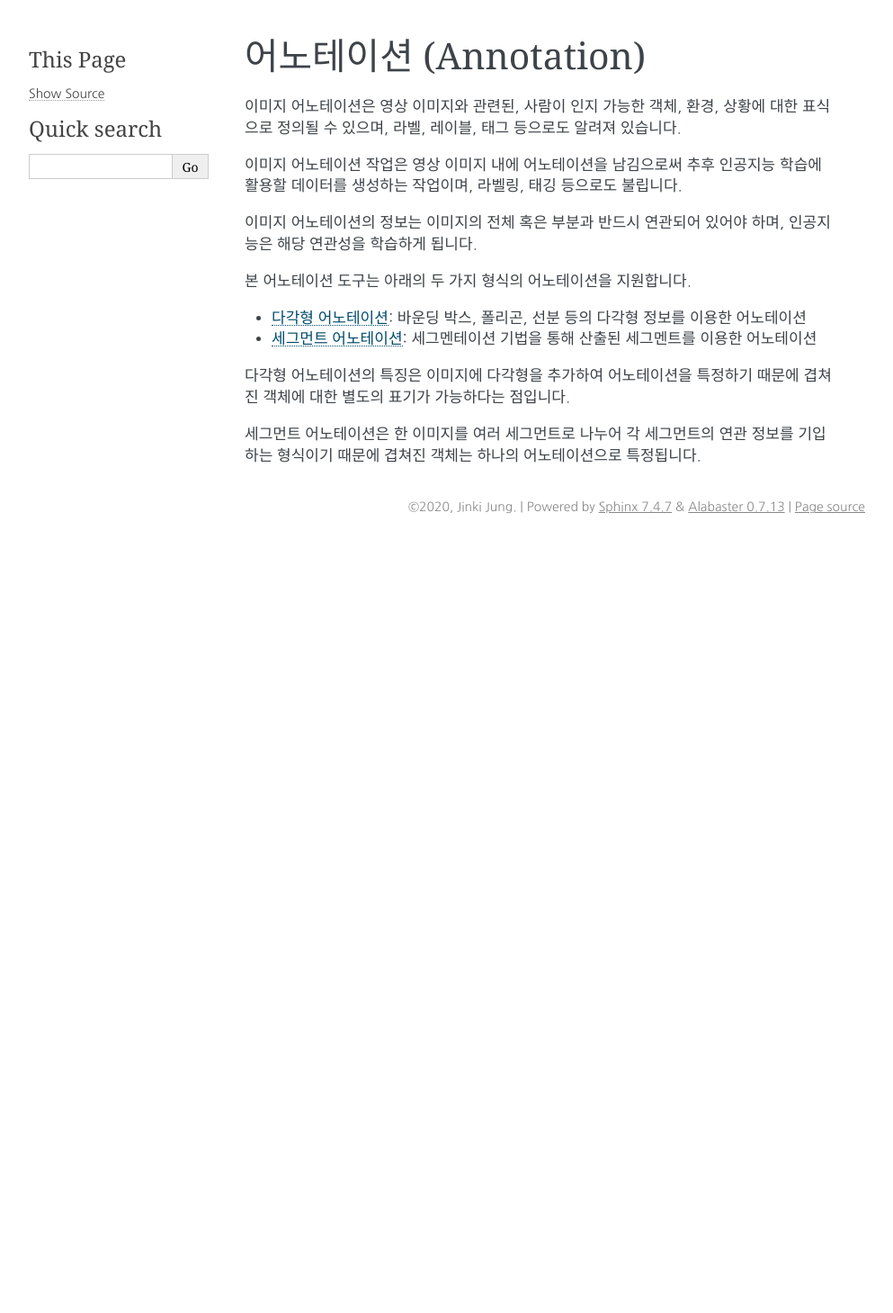
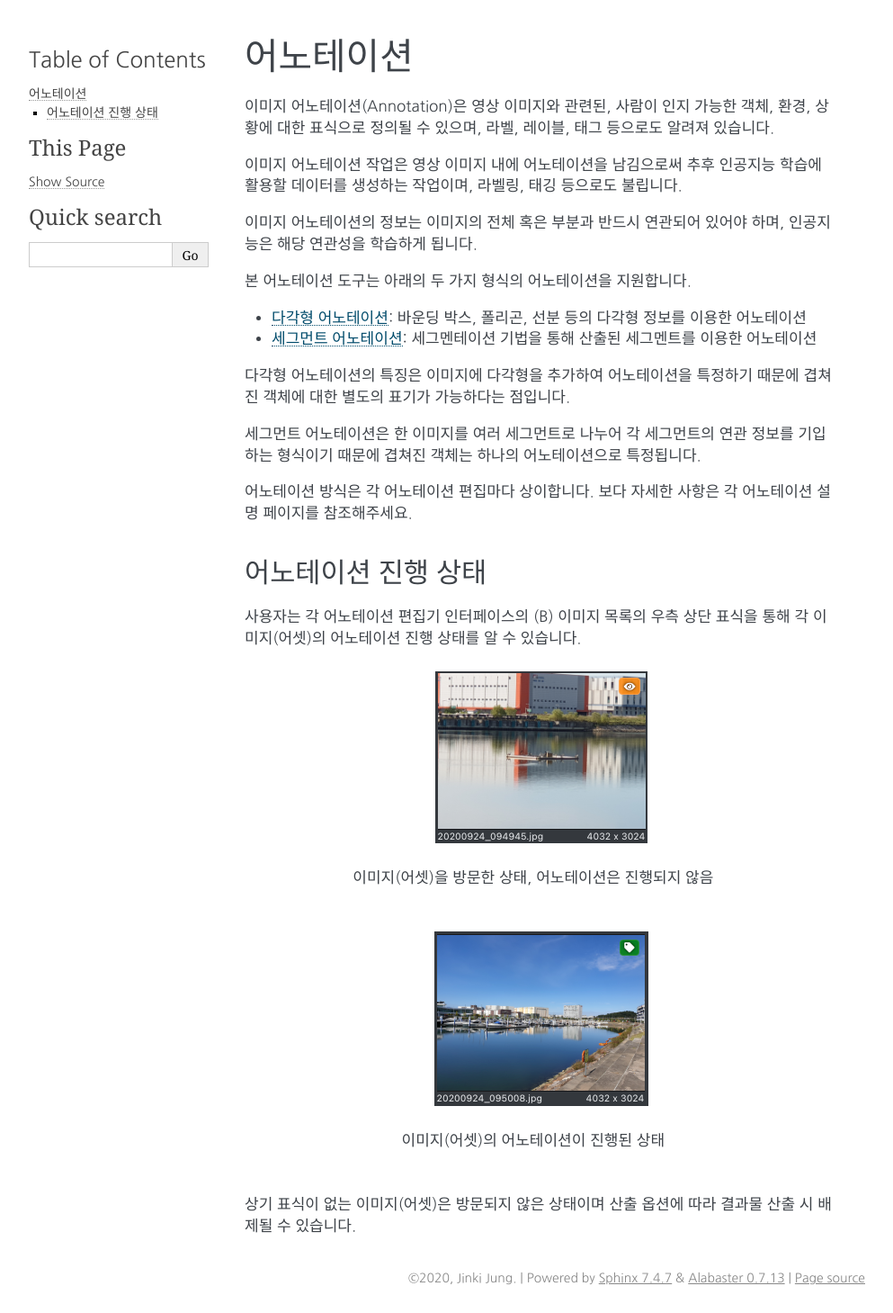
Before and after one commit to Digital-Maritime-Consultancy/docs.moad-at, a Sphinx documentation site: the page built from docs/source/annotation.rst, in a window 1280 px wide. Shown: the whole page at 90% size, without its empty margins (148-1141 px from the left). Built offline with Sphinx 7.4.7, drawn with Linux system fonts in a browser that asks for light colours; before the commit the page ends 900 px from its top, so only the background shows below that.

Commit message:
Update annotation.rst

```diff
--- a/docs/source/annotation.rst
+++ b/docs/source/annotation.rst
@@ -1,9 +1,9 @@
 .. _annotation:
 
-어노테이션 (Annotation)
+어노테이션
 ===================================================
 
-이미지 어노테이션은 영상 이미지와 관련된, 사람이 인지 가능한 객체, 환경, 상황에 대한 표식으로 정의될 수 있으며, 라벨, 레이블, 태그 등으로도 알려져 있습니다.
+이미지 어노테이션(Annotation)은 영상 이미지와 관련된, 사람이 인지 가능한 객체, 환경, 상황에 대한 표식으로 정의될 수 있으며, 라벨, 레이블, 태그 등으로도 알려져 있습니다.
 
 이미지 어노테이션 작업은 영상 이미지 내에 어노테이션을 남김으로써 추후 인공지능 학습에 활용할 데이터를 생성하는 작업이며, 라벨링, 태깅 등으로도 불립니다.
 
@@ -18,3 +18,24 @@
 다각형 어노테이션의 특징은 이미지에 다각형을 추가하여 어노테이션을 특정하기 때문에 겹쳐진 객체에 대한 별도의 표기가 가능하다는 점입니다.
 
 세그먼트 어노테이션은 한 이미지를 여러 세그먼트로 나누어 각 세그먼트의 연관 정보를 기입하는 형식이기 때문에 겹쳐진 객체는 하나의 어노테이션으로 특정됩니다.
+
+어노테이션 방식은 각 어노테이션 편집마다 상이합니다. 보다 자세한 사항은 각 어노테이션 설명 페이지를 참조해주세요.
+
+
+어노테이션 진행 상태
+^^^^^^^^^^^^^^^^^^^^
+사용자는 각 어노테이션 편집기 인터페이스의 (B) 이미지 목록의 우측 상단 표식을 통해 각 이미지(어셋)의 어노테이션 진행 상태를 알 수 있습니다.
+
+.. figure:: _static/images/screenshots/viewed.png
+    :align: center
+    :alt: 방문
+
+    이미지(어셋)을 방문한 상태, 어노테이션은 진행되지 않음
+
+.. figure:: _static/images/screenshots/tagged.png
+    :align: center
+    :alt: 어노테이션 진행
+
+    이미지(어셋)의 어노테이션이 진행된 상태
+
+상기 표식이 없는 이미지(어셋)은 방문되지 않은 상태이며 산출 옵션에 따라 결과물 산출 시 배제될 수 있습니다.
```
